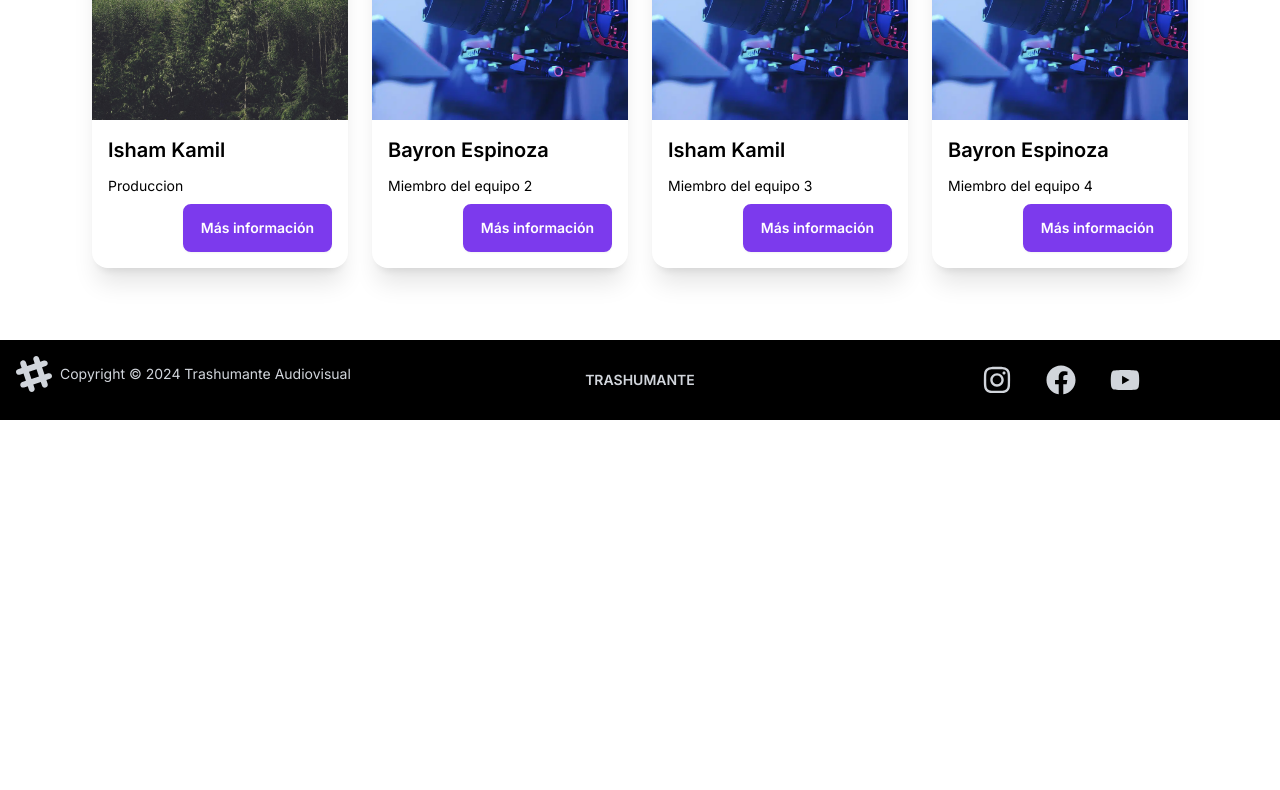
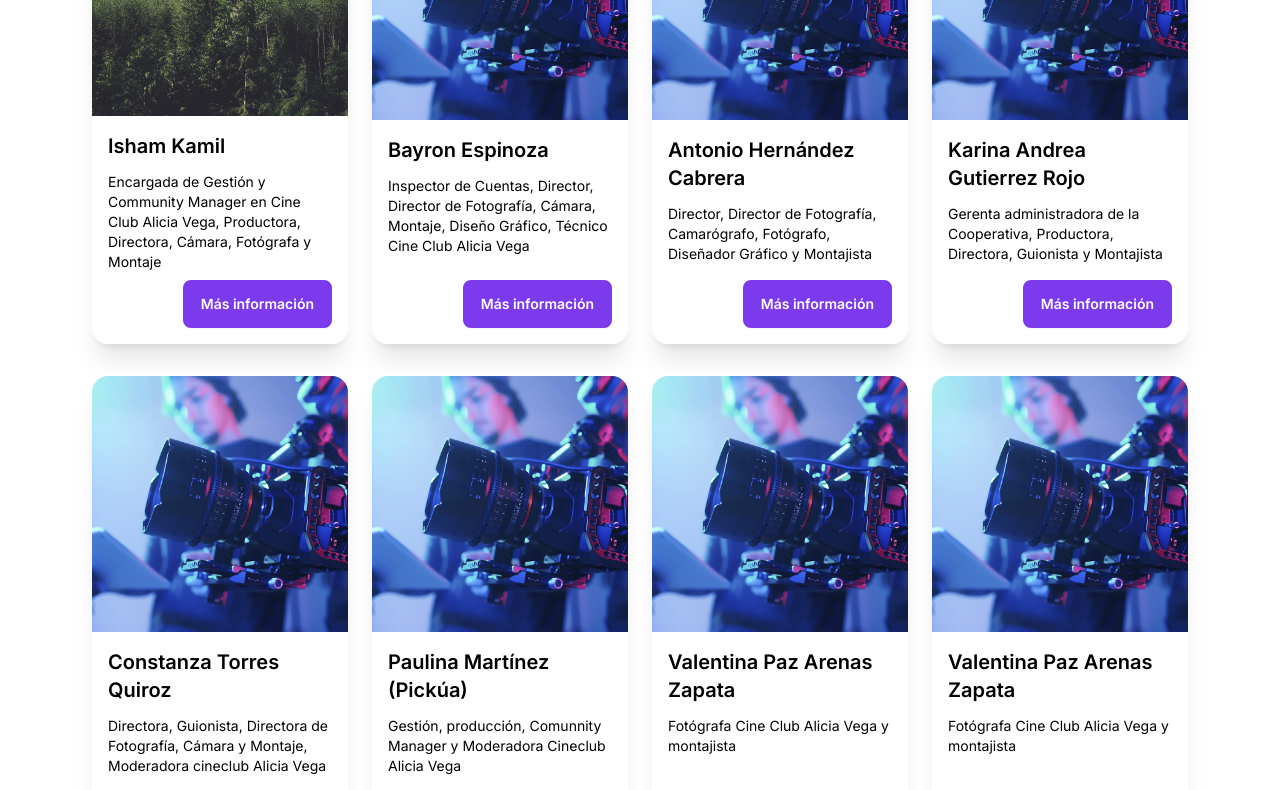
Before and after one commit to CatalinaScheleff/Trashumante-Project, a Next.js app: page /equipo in a window 1280 px wide. Shown: the part 380-1170 px from the top of the page. Before the commit the page ends 800 px from the top, so only its background shows below. Built offline with nearby package versions, Linux system fonts and the light colour scheme.

Commit message:
Update index.jsx

```diff
--- a/src/components/Cards.jsx
+++ b/src/components/Cards.jsx
@@ -5,7 +5,7 @@ import { FiExternalLink } from 'react-icons/fi';
 
 export function CardEquipo({ imgUrl, nombre, descripcion, url }) {
   return (
-    <div className="card card-compact w-64 bg-base-100 shadow-xl">
+    <div className="card card-compact w-64 h-[480px] bg-base-100 shadow-xl ">
       <figure className="h-64 w-64 bg-slate-600">
         <Image src={imgUrl} alt="" width={384} height={384} className="w-full h-full object-cover" />
       </figure>
--- a/src/data/index.jsx
+++ b/src/data/index.jsx
@@ -4,7 +4,7 @@ export const info = {
             id: 1,
             imgUrl: '/1.jpg',
             nombre: 'Isham Kamil',
-            descripcion: 'Produccion',
+            descripcion: 'Encargada de Gestión y Community Manager en Cine Club Alicia Vega, Productora, Directora, Cámara, Fotógrafa y Montaje',
             url: '/equipo/1',
             urlredsocial: 'https://www.instagram.com/lasestrellas.soninvisibles',
             redsocial: '@lasestrellas.soninvisibles',
@@ -37,7 +37,7 @@ export const info = {
             id: 2,
             imgUrl: '/inicio.png',
             nombre: 'Bayron Espinoza',
-            descripcion: 'Miembro del equipo 2',
+            descripcion: 'Inspector de Cuentas, Director, Director de Fotografía, Cámara, Montaje, Diseño Gráfico, Técnico Cine Club Alicia Vega',
             url: '/equipo/2',
             urlredsocial: 'https://www.instagram.com/bayron.exe',
             redsocial: '@bayron.exe',
@@ -55,8 +55,8 @@ export const info = {
         {
             id: 3,
             imgUrl: '/inicio.png',
-            nombre: 'Isham Kamil',
-            descripcion: 'Miembro del equipo 3',
+            nombre: 'Antonio Hernández Cabrera',
+            descripcion: 'Director, Director de Fotografía, Camarógrafo, Fotógrafo, Diseñador Gráfico y Montajista',
             url: '/equipo/3',
             urlredsocial: 'https://www.instagram.com/bayron.exe',
             redsocial: '@bayron.exe',
@@ -75,9 +75,109 @@ export const info = {
         {
             id: 4,
             imgUrl: '/inicio.png',
-            nombre: 'Bayron Espinoza',
-            descripcion: 'Miembro del equipo 4',
+            nombre: 'Karina Andrea Gutierrez Rojo',
+            descripcion: 'Gerenta administradora de la Cooperativa, Productora, Directora, Guionista y Montajista',
             url: '/equipo/4',
+            urlredsocial: 'https://www.instagram.com/bayron.exe',
+            redsocial: '@bayron.exe',
+            texto:"Lorem ipsum dolor sit amet, consectetur adipiscing elit. Phasellus ut mollis est. Nulla tristique orci in sagittis feugiat. Donec bibendum, dui id bibendum feugiat, ipsum nibh commodo ligula, eget eleifend nisl ipsum consectetur lacus. Nullam id leo interdum, bibendum augue nec, facilisis erat. Curabitur et laoreet arcu. Curabitur faucibus sem quam, sed porta neque sodales vel. Nullam blandit tincidunt tempus. Nulla facilisi. Donec tempus enim ac enim volutpat, semper iaculis lorem auctor. Sed non rutrum massa, id pellentesque dolor. Morbi efficitur varius congue. Nunc in convallis urna. Sed accumsan lacus eget urna hendrerit sagittis.",
+            trabajos: [
+                {
+                    id: 1,
+                    imgUrl: '/1.jpg',
+                    nombre: 'Videoclip Serpiente',
+                    descripcion: 'Trabajo 1',
+                    url: 'https://www.youtube.com/watch?v=eYV335fxT4o'
+                },
+            ]
+
+        },
+        {
+            id: 5,
+            imgUrl: '/inicio.png',
+            nombre: 'Constanza Torres Quiroz',
+            descripcion: 'Directora, Guionista, Directora de Fotografía, Cámara y Montaje, Moderadora cineclub Alicia Vega',
+            url: '/equipo/5',
+            urlredsocial: 'https://www.instagram.com/bayron.exe',
+            redsocial: '@bayron.exe',
+            texto:"Lorem ipsum dolor sit amet, consectetur adipiscing elit. Phasellus ut mollis est. Nulla tristique orci in sagittis feugiat. Donec bibendum, dui id bibendum feugiat, ipsum nibh commodo ligula, eget eleifend nisl ipsum consectetur lacus. Nullam id leo interdum, bibendum augue nec, facilisis erat. Curabitur et laoreet arcu. Curabitur faucibus sem quam, sed porta neque sodales vel. Nullam blandit tincidunt tempus. Nulla facilisi. Donec tempus enim ac enim volutpat, semper iaculis lorem auctor. Sed non rutrum massa, id pellentesque dolor. Morbi efficitur varius congue. Nunc in convallis urna. Sed accumsan lacus eget urna hendrerit sagittis.",
+            trabajos: [
+                {
+                    id: 1,
+                    imgUrl: '/1.jpg',
+                    nombre: 'Videoclip Serpiente',
+                    descripcion: 'Trabajo 1',
+                    url: 'https://www.youtube.com/watch?v=eYV335fxT4o'
+                },
+            ]
+
+        },
+        {
+            id: 6,
+            imgUrl: '/inicio.png',
+            nombre: 'Paulina Martínez (Pickúa)',
+            descripcion: 'Gestión, producción, Comunnity Manager y Moderadora Cineclub Alicia Vega',
+            url: '/equipo/6',
+            urlredsocial: 'https://www.instagram.com/bayron.exe',
+            redsocial: '@bayron.exe',
+            texto:"Lorem ipsum dolor sit amet, consectetur adipiscing elit. Phasellus ut mollis est. Nulla tristique orci in sagittis feugiat. Donec bibendum, dui id bibendum feugiat, ipsum nibh commodo ligula, eget eleifend nisl ipsum consectetur lacus. Nullam id leo interdum, bibendum augue nec, facilisis erat. Curabitur et laoreet arcu. Curabitur faucibus sem quam, sed porta neque sodales vel. Nullam blandit tincidunt tempus. Nulla facilisi. Donec tempus enim ac enim volutpat, semper iaculis lorem auctor. Sed non rutrum massa, id pellentesque dolor. Morbi efficitur varius congue. Nunc in convallis urna. Sed accumsan lacus eget urna hendrerit sagittis.",
+            trabajos: [
+                {
+                    id: 1,
+                    imgUrl: '/1.jpg',
+                    nombre: 'Videoclip Serpiente',
+                    descripcion: 'Trabajo 1',
+                    url: 'https://www.youtube.com/watch?v=eYV335fxT4o'
+                },
+            ]
+
+        },
+        {
+            id: 7,
+            imgUrl: '/inicio.png',
+            nombre: 'Valentina Paz Arenas Zapata',
+            descripcion: 'Fotógrafa Cine Club Alicia Vega y montajista',
+            url: '/equipo/7',
+            urlredsocial: 'https://www.instagram.com/bayron.exe',
+            redsocial: '@bayron.exe',
+            texto:"Lorem ipsum dolor sit amet, consectetur adipiscing elit. Phasellus ut mollis est. Nulla tristique orci in sagittis feugiat. Donec bibendum, dui id bibendum feugiat, ipsum nibh commodo ligula, eget eleifend nisl ipsum consectetur lacus. Nullam id leo interdum, bibendum augue nec, facilisis erat. Curabitur et laoreet arcu. Curabitur faucibus sem quam, sed porta neque sodales vel. Nullam blandit tincidunt tempus. Nulla facilisi. Donec tempus enim ac enim volutpat, semper iaculis lorem auctor. Sed non rutrum massa, id pellentesque dolor. Morbi efficitur varius congue. Nunc in convallis urna. Sed accumsan lacus eget urna hendrerit sagittis.",
+            trabajos: [
+                {
+                    id: 1,
+                    imgUrl: '/1.jpg',
+                    nombre: 'Videoclip Serpiente',
+                    descripcion: 'Trabajo 1',
+                    url: 'https://www.youtube.com/watch?v=eYV335fxT4o'
+                },
+            ]
+
+        },
+        {
+            id: 8,
+            imgUrl: '/inicio.png',
+            nombre: 'Valentina Paz Arenas Zapata',
+            descripcion: 'Fotógrafa Cine Club Alicia Vega y montajista',
+            url: '/equipo/8',
+            urlredsocial: 'https://www.instagram.com/bayron.exe',
+            redsocial: '@bayron.exe',
+            texto:"Lorem ipsum dolor sit amet, consectetur adipiscing elit. Phasellus ut mollis est. Nulla tristique orci in sagittis feugiat. Donec bibendum, dui id bibendum feugiat, ipsum nibh commodo ligula, eget eleifend nisl ipsum consectetur lacus. Nullam id leo interdum, bibendum augue nec, facilisis erat. Curabitur et laoreet arcu. Curabitur faucibus sem quam, sed porta neque sodales vel. Nullam blandit tincidunt tempus. Nulla facilisi. Donec tempus enim ac enim volutpat, semper iaculis lorem auctor. Sed non rutrum massa, id pellentesque dolor. Morbi efficitur varius congue. Nunc in convallis urna. Sed accumsan lacus eget urna hendrerit sagittis.",
+            trabajos: [
+                {
+                    id: 1,
+                    imgUrl: '/1.jpg',
+                    nombre: 'Videoclip Serpiente',
+                    descripcion: 'Trabajo 1',
+                    url: 'https://www.youtube.com/watch?v=eYV335fxT4o'
+                },
+            ]
+
+        },
+        {
+            id: 9,
+            imgUrl: '/inicio.png',
+            nombre: 'Cecilia Belliz Latorre',
+            descripcion: 'Montajista y Colorista',
+            url: '/equipo/9',
             urlredsocial: 'https://www.instagram.com/bayron.exe',
             redsocial: '@bayron.exe',
             texto:"Lorem ipsum dolor sit amet, consectetur adipiscing elit. Phasellus ut mollis est. Nulla tristique orci in sagittis feugiat. Donec bibendum, dui id bibendum feugiat, ipsum nibh commodo ligula, eget eleifend nisl ipsum consectetur lacus. Nullam id leo interdum, bibendum augue nec, facilisis erat. Curabitur et laoreet arcu. Curabitur faucibus sem quam, sed porta neque sodales vel. Nullam blandit tincidunt tempus. Nulla facilisi. Donec tempus enim ac enim volutpat, semper iaculis lorem auctor. Sed non rutrum massa, id pellentesque dolor. Morbi efficitur varius congue. Nunc in convallis urna. Sed accumsan lacus eget urna hendrerit sagittis.",
```
